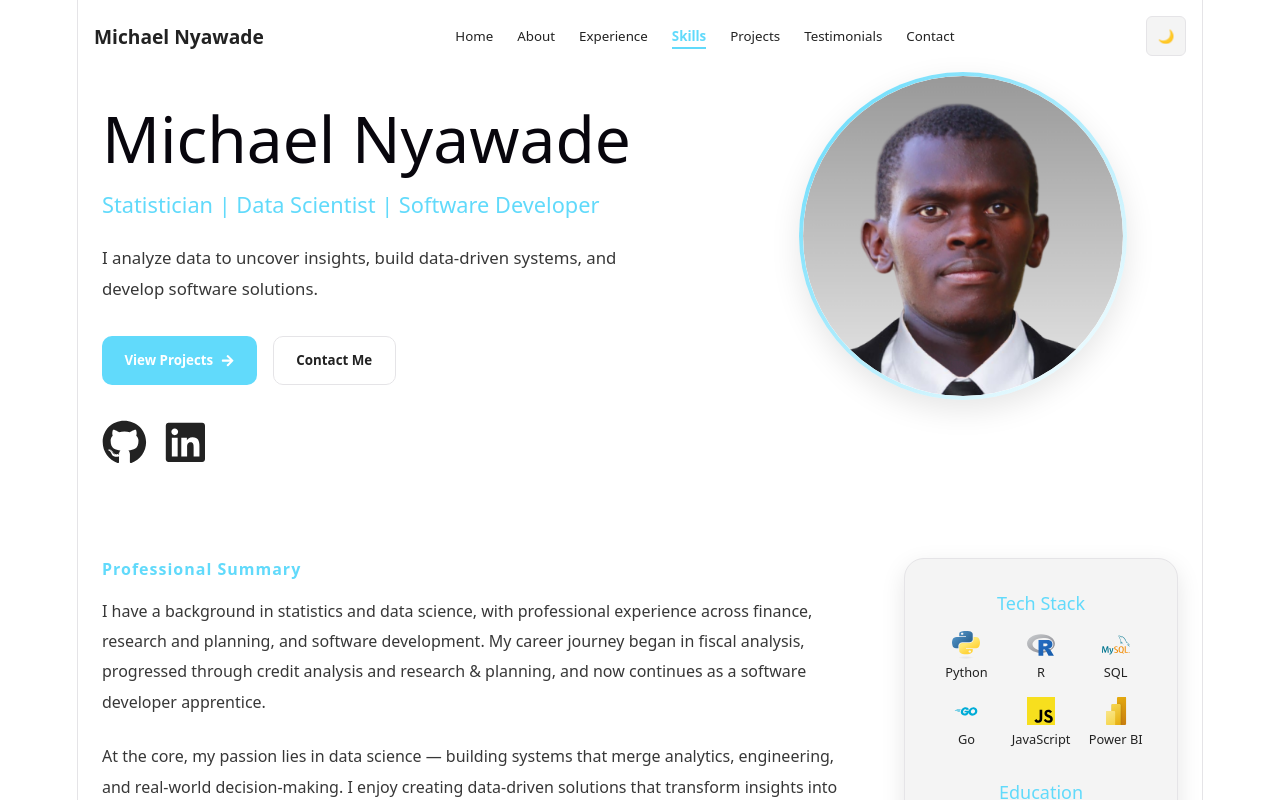
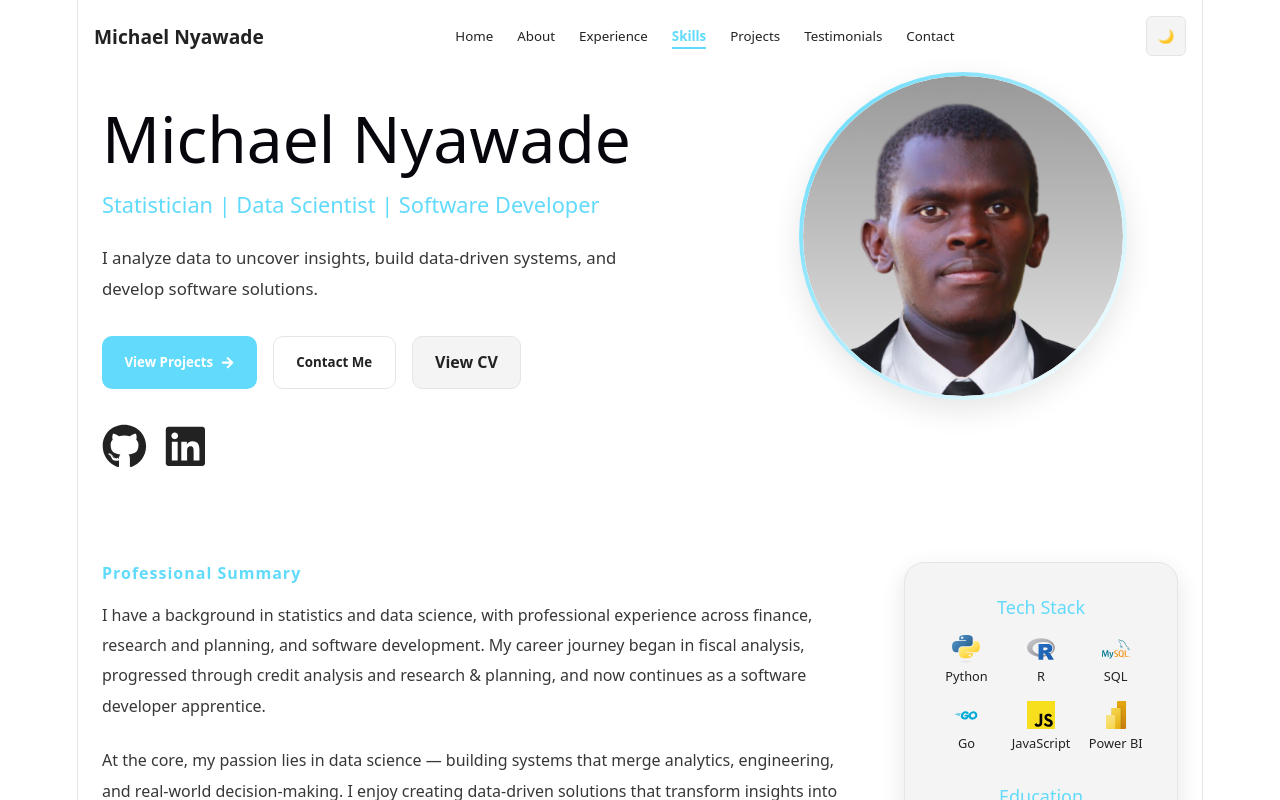
Before and after one commit to Michael-Nyawade/Michael-Nyawade.github.io, a React (Vite) app: page / in a window 1280 px wide. Shown: the top 800 px of the page. Built offline with nearby package versions, Linux system fonts and the light colour scheme.

Commit message:
Added CV veiwing option in Hero section

```diff
--- a/src/sections/Hero.jsx
+++ b/src/sections/Hero.jsx
@@ -110,6 +110,26 @@ export default function Hero() {
           >
             Contact Me
           </button>
+
+          <a
+            href="/Michael_Nyawade_CV.pdf"
+            target="_blank"
+            rel="noopener noreferrer"
+            style={{
+              backgroundColor: "var(--secondary-color)",
+              color: "var(--text-color)",
+              border: "1px solid var(--border-color)",
+              padding: "0.9rem 1.4rem",
+              borderRadius: "10px",
+              fontWeight: "600",
+              textDecoration: "none",
+              display: "flex",
+              alignItems: "center",
+              justifyContent: "center",
+            }}
+          >
+            View CV
+          </a>
         </div>
 
         {/* SOCIAL ICONS */}
@@ -163,7 +183,8 @@ export default function Hero() {
             width: "320px",
             height: "320px",
             borderRadius: "50%",
-            background: "linear-gradient(135deg, var(--accent-color), transparent)",
+            background:
+              "linear-gradient(135deg, var(--accent-color), transparent)",
             padding: "4px",
             boxShadow: "0 10px 30px var(--shadow-color)",
           }}
```
Also changed, not shown: 1 other file (tests, documents, lock files or other folders).
